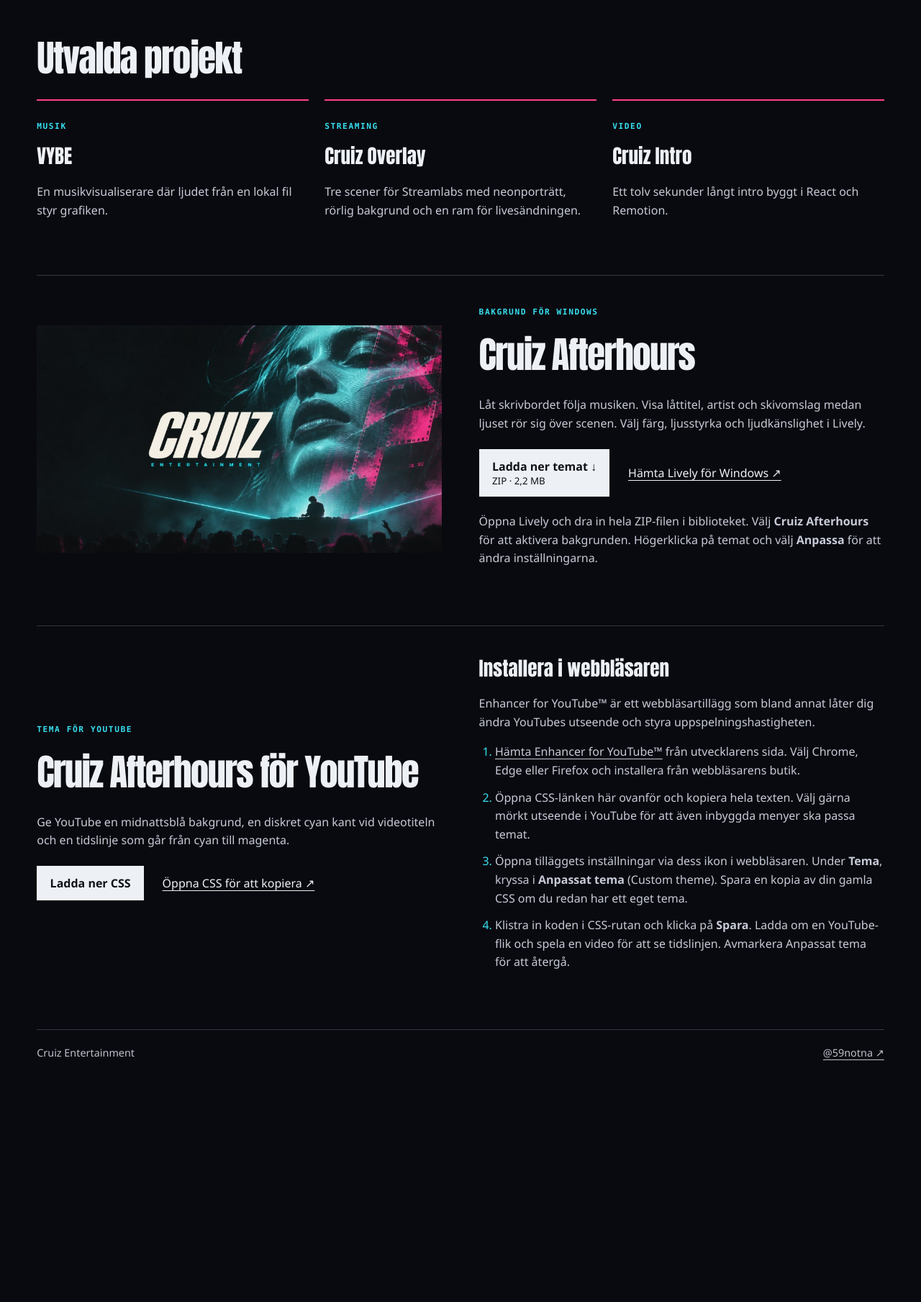
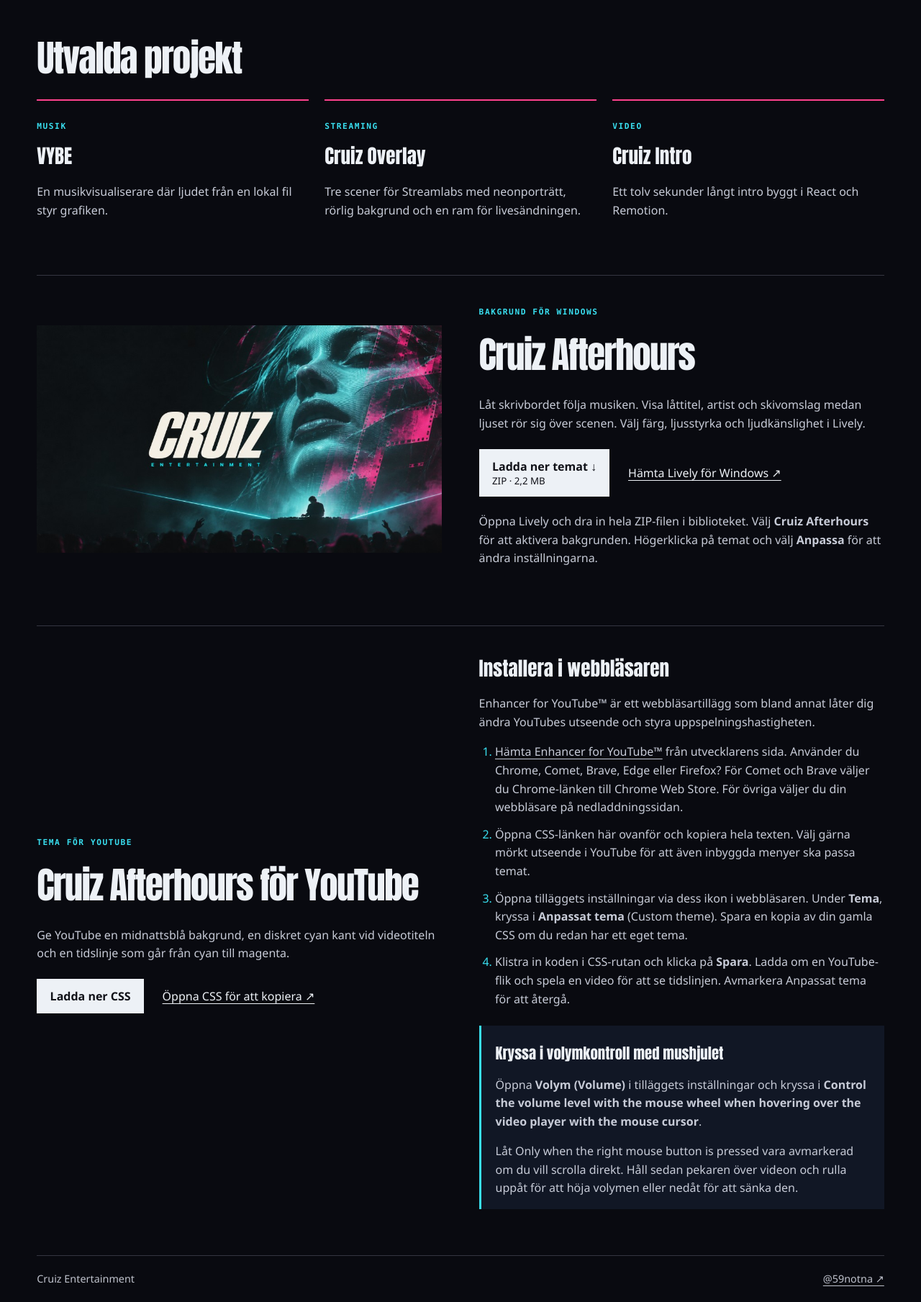
Before and after one commit to 59notna/59notna.github.io, a Jekyll site: the page index.html, which Jekyll copies as it is, in a window 1280 px wide, cut to the strip 651-2460 px from the top of the page. Shown: the whole strip at 72% size. Built offline with Jekyll 4.4.1, drawn with Linux system fonts in a browser that asks for light colours; before the commit the page ends 2146 px from its top, so only the background shows below that.

Commit message:
Clarify browser choices and highlight mouse-wheel volume control

```diff
--- a/assets/style.css
+++ b/assets/style.css
@@ -31,3 +31,4 @@ header nav,.download-links{display:flex;align-items:center;gap:clamp(.8rem,2vw,2
 .download-links small{display:block;font-weight:400}.download-links{margin:1.4rem 0}
 @media(max-width:800px){.download-section{grid-template-columns:1fr}}
 .install-steps{padding-inline-start:1.4rem;color:#c7cbd7;line-height:1.6}.install-steps li+li{margin-top:.75rem}.install-steps li::marker{color:var(--cyan)}
+.wheel-tip{margin-top:1.5rem;padding:1rem 1.25rem;border-inline-start:3px solid var(--cyan);background:#111725}.wheel-tip h3{font-size:1.3rem}.wheel-tip p:last-child{margin-bottom:0}
--- a/index.html
+++ b/index.html
@@ -33,11 +33,16 @@
   <div><h3>Installera i webbläsaren</h3>
     <p>Enhancer for YouTube™ är ett webbläsartillägg som bland annat låter dig ändra YouTubes utseende och styra uppspelningshastigheten.</p>
     <ol class="install-steps">
-      <li><a href="https://www.mrfdev.com/enhancer-for-youtube">Hämta Enhancer for YouTube™</a> från utvecklarens sida. Välj Chrome, Edge eller Firefox och installera från webbläsarens butik.</li>
+      <li><a href="https://www.mrfdev.com/enhancer-for-youtube">Hämta Enhancer for YouTube™</a> från utvecklarens sida. Använder du Chrome, Comet, Brave, Edge eller Firefox? För Comet och Brave väljer du Chrome-länken till Chrome Web Store. För övriga väljer du din webbläsare på nedladdningssidan.</li>
       <li>Öppna CSS-länken här ovanför och kopiera hela texten. Välj gärna mörkt utseende i YouTube för att även inbyggda menyer ska passa temat.</li>
       <li>Öppna tilläggets inställningar via dess ikon i webbläsaren. Under <strong>Tema</strong>, kryssa i <strong>Anpassat tema</strong> (Custom theme). Spara en kopia av din gamla CSS om du redan har ett eget tema.</li>
       <li>Klistra in koden i CSS-rutan och klicka på <strong>Spara</strong>. Ladda om en YouTube-flik och spela en video för att se tidslinjen. Avmarkera Anpassat tema för att återgå.</li>
     </ol>
+    <aside class="wheel-tip" aria-labelledby="wheel-title">
+      <h3 id="wheel-title">Kryssa i volymkontroll med mushjulet</h3>
+      <p>Öppna <strong>Volym (Volume)</strong> i tilläggets inställningar och kryssa i <strong lang="en">Control the volume level with the mouse wheel when hovering over the video player with the mouse cursor</strong>.</p>
+      <p>Låt <span lang="en">Only when the right mouse button is pressed</span> vara avmarkerad om du vill scrolla direkt. Håll sedan pekaren över videon och rulla uppåt för att höja volymen eller nedåt för att sänka den.</p>
+    </aside>
   </div>
 </section>
 </main>
```
